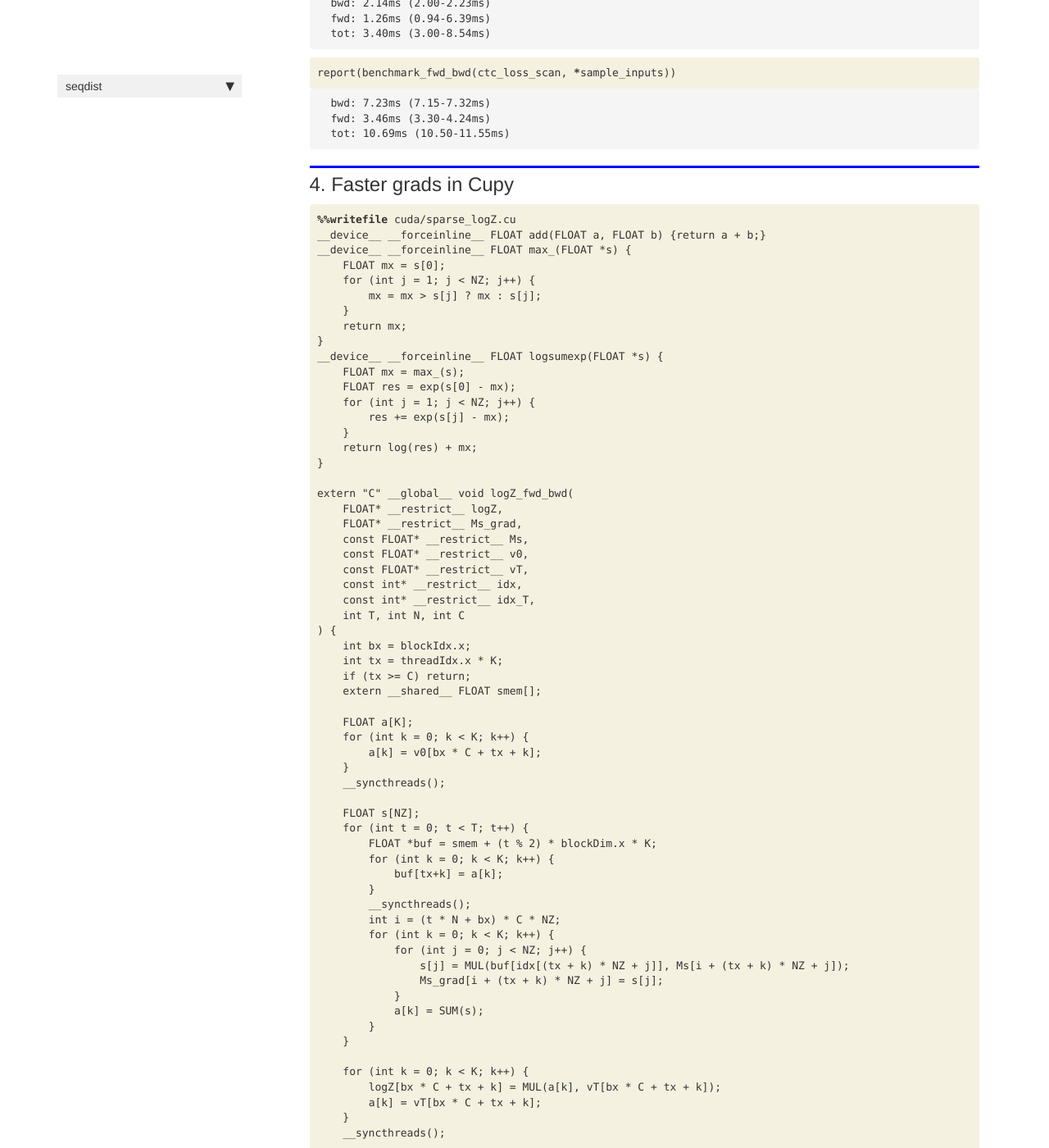
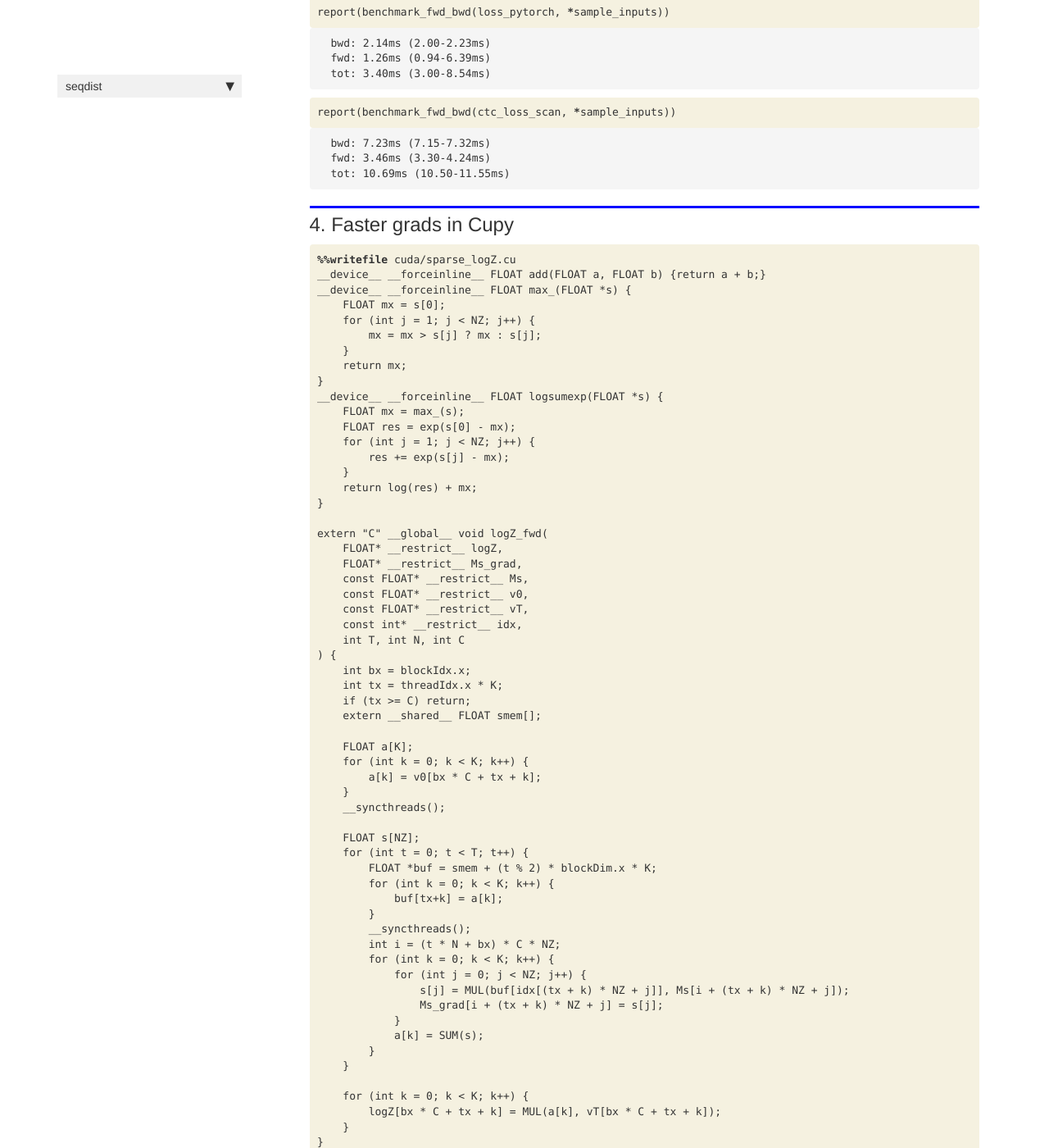
Before and after one commit to davidcpage/seqdist, a Jekyll site: the page built from docs/Sparse.html, in a window 1280 px wide and 1400 px high, scrolled down 2107 px. Shown: the whole window at 82% size. Built offline with Jekyll 4.4.1, drawn with Linux system fonts in a browser that asks for light colours; nearby versions of some CDN libraries; comment, search, counter and statistics services are not loaded; some of the changed text lies outside the part shown.

```diff
--- a/docs/CTC_loss.html
+++ b/docs/CTC_loss.html
@@ -538,7 +538,7 @@ tot: 1269.41ms (1253.75-1297.93ms)
 
 
 <div class="output_markdown rendered_html output_subarea ">
-<h4 id="fwd_bwd" class="doc_header"><code>fwd_bwd</code><a href="https://github.com/davidcpage/seqdist/tree/master/seqdist/ctc.py#L69" class="source_link" style="float:right">[source]</a></h4><blockquote><p><code>fwd_bwd</code>(<strong><code>state_scores</code></strong>, <strong><code>repeat_mask</code></strong>, <strong><code>final_states</code></strong>, <strong><code>input_lengths</code></strong>, <strong><code>fwd_bwd_impl</code></strong>, <strong><code>S</code></strong>:<a href="/seqdist/core.html#semiring"><code>semiring</code></a>=<em><code>semiring(zero=-1e+38, one=0.0, mul=&lt;built-in method add of type object at 0x7f9cb5183a80&gt;, sum=&lt;built-in method logsumexp of type object at 0x7f9cb5183a80&gt;, dsum=&lt;built-in method softmax of type object at 0x7f9cb5183a80&gt;)</code></em>)</p>
+<h4 id="fwd_bwd" class="doc_header"><code>fwd_bwd</code><a href="https://github.com/davidcpage/seqdist/tree/master/seqdist/ctc.py#L69" class="source_link" style="float:right">[source]</a></h4><blockquote><p><code>fwd_bwd</code>(<strong><code>state_scores</code></strong>, <strong><code>repeat_mask</code></strong>, <strong><code>final_states</code></strong>, <strong><code>input_lengths</code></strong>, <strong><code>fwd_bwd_impl</code></strong>, <strong><code>S</code></strong>:<a href="/seqdist/core.html#semiring"><code>semiring</code></a>=<em><code>semiring(zero=-1e+38, one=0.0, mul=&lt;built-in method add of type object at 0x7f9df442ba80&gt;, sum=&lt;built-in method logsumexp of type object at 0x7f9df442ba80&gt;, dsum=&lt;built-in method softmax of type object at 0x7f9df442ba80&gt;)</code></em>)</p>
 </blockquote>
 
 </div>
--- a/docs/CTC_loss_banded.html
+++ b/docs/CTC_loss_banded.html
@@ -385,7 +385,7 @@ bwd diff: 0.00e+00
 
 
 <div class="output_markdown rendered_html output_subarea ">
-<h4 id="fwd_bwd" class="doc_header"><code>fwd_bwd</code><a href="https://github.com/davidcpage/seqdist/tree/master/seqdist/ctc_banded.py#L69" class="source_link" style="float:right">[source]</a></h4><blockquote><p><code>fwd_bwd</code>(<strong><code>state_scores</code></strong>, <strong><code>repeat_mask</code></strong>, <strong><code>final_states</code></strong>, <strong><code>input_lengths</code></strong>, <strong><code>window_starts</code></strong>, <strong><code>fwd_bwd_impl</code></strong>, <strong><code>S</code></strong>:<a href="/seqdist/core.html#semiring"><code>semiring</code></a>=<em><code>semiring(zero=-1e+38, one=0.0, mul=&lt;built-in method add of type object at 0x7f28da085a80&gt;, sum=&lt;built-in method logsumexp of type object at 0x7f28da085a80&gt;, dsum=&lt;built-in method softmax of type object at 0x7f28da085a80&gt;)</code></em>)</p>
+<h4 id="fwd_bwd" class="doc_header"><code>fwd_bwd</code><a href="https://github.com/davidcpage/seqdist/tree/master/seqdist/ctc_banded.py#L69" class="source_link" style="float:right">[source]</a></h4><blockquote><p><code>fwd_bwd</code>(<strong><code>state_scores</code></strong>, <strong><code>repeat_mask</code></strong>, <strong><code>final_states</code></strong>, <strong><code>input_lengths</code></strong>, <strong><code>window_starts</code></strong>, <strong><code>fwd_bwd_impl</code></strong>, <strong><code>S</code></strong>:<a href="/seqdist/core.html#semiring"><code>semiring</code></a>=<em><code>semiring(zero=-1e+38, one=0.0, mul=&lt;built-in method add of type object at 0x7f7cf4db0a80&gt;, sum=&lt;built-in method logsumexp of type object at 0x7f7cf4db0a80&gt;, dsum=&lt;built-in method softmax of type object at 0x7f7cf4db0a80&gt;)</code></em>)</p>
 </blockquote>
 
 </div>
--- a/docs/CTC_loss_simple.html
+++ b/docs/CTC_loss_simple.html
@@ -145,7 +145,7 @@ nb_path: "notebooks/04_CTC_loss_simple.ipynb"
 
 
 <div class="output_markdown rendered_html output_subarea ">
-<h4 id="logZ_fwd" class="doc_header"><code>logZ_fwd</code><a href="__main__.py#L5" class="source_link" style="float:right">[source]</a></h4><blockquote><p><code>logZ_fwd</code>(<strong><code>stay_scores</code></strong>, <strong><code>move_scores</code></strong>, <strong><code>target_lengths</code></strong>, <strong><code>S</code></strong>=<em><code>semiring(zero=-1e+38, one=0.0, mul=&lt;built-in method add of type object at 0x7f374ebaaa80&gt;, sum=&lt;built-in method logsumexp of type object at 0x7f374ebaaa80&gt;, dsum=&lt;built-in method softmax of type object at 0x7f374ebaaa80&gt;)</code></em>)</p>
+<h4 id="logZ_fwd" class="doc_header"><code>logZ_fwd</code><a href="__main__.py#L5" class="source_link" style="float:right">[source]</a></h4><blockquote><p><code>logZ_fwd</code>(<strong><code>stay_scores</code></strong>, <strong><code>move_scores</code></strong>, <strong><code>target_lengths</code></strong>, <strong><code>S</code></strong>=<em><code>semiring(zero=-1e+38, one=0.0, mul=&lt;built-in method add of type object at 0x7f4714afca80&gt;, sum=&lt;built-in method logsumexp of type object at 0x7f4714afca80&gt;, dsum=&lt;built-in method softmax of type object at 0x7f4714afca80&gt;)</code></em>)</p>
 </blockquote>
 
 </div>
@@ -242,7 +242,7 @@ nb_path: "notebooks/04_CTC_loss_simple.ipynb"
 
 
 <div class="output_markdown rendered_html output_subarea ">
-<h4 id="dot" class="doc_header"><code>dot</code><a href="https://github.com/davidcpage/seqdist/tree/master/seqdist/ctc_simple.py#L63" class="source_link" style="float:right">[source]</a></h4><blockquote><p><code>dot</code>(<strong><code>x</code></strong>, <strong><code>y</code></strong>, <strong><code>S</code></strong>=<em><code>semiring(zero=-1e+38, one=0.0, mul=&lt;built-in method add of type object at 0x7f374ebaaa80&gt;, sum=&lt;built-in method logsumexp of type object at 0x7f374ebaaa80&gt;, dsum=&lt;built-in method softmax of type object at 0x7f374ebaaa80&gt;)</code></em>, <strong><code>dim</code></strong>=<em><code>-1</code></em>)</p>
+<h4 id="dot" class="doc_header"><code>dot</code><a href="https://github.com/davidcpage/seqdist/tree/master/seqdist/ctc_simple.py#L63" class="source_link" style="float:right">[source]</a></h4><blockquote><p><code>dot</code>(<strong><code>x</code></strong>, <strong><code>y</code></strong>, <strong><code>S</code></strong>=<em><code>semiring(zero=-1e+38, one=0.0, mul=&lt;built-in method add of type object at 0x7f4714afca80&gt;, sum=&lt;built-in method logsumexp of type object at 0x7f4714afca80&gt;, dsum=&lt;built-in method softmax of type object at 0x7f4714afca80&gt;)</code></em>, <strong><code>dim</code></strong>=<em><code>-1</code></em>)</p>
 </blockquote>
 
 </div>
--- a/docs/Normalisation.html
+++ b/docs/Normalisation.html
@@ -131,7 +131,7 @@ nb_path: "notebooks/05_Normalisation.ipynb"
 
 
 <div class="output_markdown rendered_html output_subarea ">
-<h4 id="ScriptFunction object at 0x7fa20c78ee60>" class="doc_header"><code>ScriptFunction object at 0x7fa20c78ee60></code><a href="" class="source_link" style="float:right">[source]</a></h4><blockquote><p><code>ScriptFunction object at 0x7fa20c78ee60></code>()</p>
+<h4 id="ScriptFunction object at 0x7f6b65078b48>" class="doc_header"><code>ScriptFunction object at 0x7f6b65078b48></code><a href="" class="source_link" style="float:right">[source]</a></h4><blockquote><p><code>ScriptFunction object at 0x7f6b65078b48></code>()</p>
 </blockquote>
 
 </div>
@@ -236,7 +236,7 @@ extern &quot;C&quot; __global__ void fwd(
 
 
 <div class="output_markdown rendered_html output_subarea ">
-<h4 id="fused_batch_Mv" class="doc_header"><code>fused_batch_Mv</code><a href="__main__.py#L12" class="source_link" style="float:right">[source]</a></h4><blockquote><p><code>fused_batch_Mv</code>(<strong><code>Ms</code></strong>, <strong><code>alpha_0</code></strong>, <strong><code>S</code></strong>:<a href="/seqdist/core.html#semiring"><code>semiring</code></a>=<em><code>semiring(zero=-1e+38, one=0.0, mul=&lt;built-in method add of type object at 0x7fa1bb85ba80&gt;, sum=&lt;built-in method logsumexp of type object at 0x7fa1bb85ba80&gt;, dsum=&lt;built-in method softmax of type object at 0x7fa1bb85ba80&gt;)</code></em>)</p>
+<h4 id="fused_batch_Mv" class="doc_header"><code>fused_batch_Mv</code><a href="__main__.py#L12" class="source_link" style="float:right">[source]</a></h4><blockquote><p><code>fused_batch_Mv</code>(<strong><code>Ms</code></strong>, <strong><code>alpha_0</code></strong>, <strong><code>S</code></strong>:<a href="/seqdist/core.html#semiring"><code>semiring</code></a>=<em><code>semiring(zero=-1e+38, one=0.0, mul=&lt;built-in method add of type object at 0x7f6b14147a80&gt;, sum=&lt;built-in method logsumexp of type object at 0x7f6b14147a80&gt;, dsum=&lt;built-in method softmax of type object at 0x7f6b14147a80&gt;)</code></em>)</p>
 </blockquote>
 
 </div>
@@ -368,7 +368,7 @@ extending torch.autograd.</p>
 
 
 <div class="output_markdown rendered_html output_subarea ">
-<h4 id="logz" class="doc_header"><code>logz</code><a href="__main__.py#L45" class="source_link" style="float:right">[source]</a></h4><blockquote><p><code>logz</code>(<strong><code>Ms</code></strong>, <strong><code>alpha_0</code></strong>, <strong><code>beta_T</code></strong>, <strong><code>S</code></strong>:<a href="/seqdist/core.html#semiring"><code>semiring</code></a>=<em><code>semiring(zero=-1e+38, one=0.0, mul=&lt;built-in method add of type object at 0x7fa1bb85ba80&gt;, sum=&lt;built-in method logsumexp of type object at 0x7fa1bb85ba80&gt;, dsum=&lt;built-in method softmax of type object at 0x7fa1bb85ba80&gt;)</code></em>)</p>
+<h4 id="logz" class="doc_header"><code>logz</code><a href="__main__.py#L45" class="source_link" style="float:right">[source]</a></h4><blockquote><p><code>logz</code>(<strong><code>Ms</code></strong>, <strong><code>alpha_0</code></strong>, <strong><code>beta_T</code></strong>, <strong><code>S</code></strong>:<a href="/seqdist/core.html#semiring"><code>semiring</code></a>=<em><code>semiring(zero=-1e+38, one=0.0, mul=&lt;built-in method add of type object at 0x7f6b14147a80&gt;, sum=&lt;built-in method logsumexp of type object at 0x7f6b14147a80&gt;, dsum=&lt;built-in method softmax of type object at 0x7f6b14147a80&gt;)</code></em>)</p>
 </blockquote>
 
 </div>
--- a/docs/Sparse.html
+++ b/docs/Sparse.html
@@ -67,7 +67,7 @@ nb_path: "notebooks/06_Sparse.ipynb"
 
 
 <div class="output_markdown rendered_html output_subarea ">
-<h4 id="Mv_scan_py" class="doc_header"><code>Mv_scan_py</code><a href="https://github.com/davidcpage/seqdist/tree/master/seqdist/sparse.py#L19" class="source_link" style="float:right">[source]</a></h4><blockquote><p><code>Mv_scan_py</code>(<strong><code>Ms</code></strong>, <strong><code>idx</code></strong>, <strong><code>v0</code></strong>, <strong><code>S</code></strong>:<a href="/seqdist/core.html#semiring"><code>semiring</code></a>=<em><code>semiring(zero=-1e+38, one=0.0, mul=&lt;built-in method add of type object at 0x7f3eb83e4a80&gt;, sum=&lt;built-in method logsumexp of type object at 0x7f3eb83e4a80&gt;, dsum=&lt;built-in method softmax of type object at 0x7f3eb83e4a80&gt;)</code></em>)</p>
+<h4 id="Mv_scan_py" class="doc_header"><code>Mv_scan_py</code><a href="https://github.com/davidcpage/seqdist/tree/master/seqdist/sparse.py#L19" class="source_link" style="float:right">[source]</a></h4><blockquote><p><code>Mv_scan_py</code>(<strong><code>Ms</code></strong>, <strong><code>idx</code></strong>, <strong><code>v0</code></strong>, <strong><code>S</code></strong>:<a href="/seqdist/core.html#semiring"><code>semiring</code></a>=<em><code>semiring(zero=-1e+38, one=0.0, mul=&lt;built-in method add of type object at 0x7f423b36ea80&gt;, sum=&lt;built-in method logsumexp of type object at 0x7f423b36ea80&gt;, dsum=&lt;built-in method softmax of type object at 0x7f423b36ea80&gt;)</code></em>)</p>
 </blockquote>
 
 </div>
@@ -405,14 +405,13 @@ __device__ __forceinline__ FLOAT logsumexp(FLOAT *s) {
     return log(res) + mx;
 }
 
-extern &quot;C&quot; __global__ void logZ_fwd_bwd(
+extern &quot;C&quot; __global__ void logZ_fwd(
     FLOAT* __restrict__ logZ,
     FLOAT* __restrict__ Ms_grad,
     const FLOAT* __restrict__ Ms,
     const FLOAT* __restrict__ v0,
     const FLOAT* __restrict__ vT,
     const int* __restrict__ idx,
-    const int* __restrict__ idx_T,
     int T, int N, int C
 ) {
     int bx = blockIdx.x;
@@ -445,24 +444,43 @@ extern &quot;C&quot; __global__ void logZ_fwd_bwd(
 
     for (int k = 0; k &lt; K; k++) {
         logZ[bx * C + tx + k] = MUL(a[k], vT[bx * C + tx + k]);
+    }
+}
+
+extern &quot;C&quot; __global__ void logZ_bwd(
+    FLOAT* __restrict__ betas,
+    const FLOAT* __restrict__ Ms,
+    const FLOAT* __restrict__ vT,
+    const int* __restrict__ idx_T,
+    int T, int N, int C
+) {
+    int bx = blockIdx.x;
+    int tx = threadIdx.x * K;
+    if (tx &gt;= C) return;
+    extern __shared__ FLOAT smem[];
+
+    FLOAT a[K];
+    for (int k = 0; k &lt; K; k++) {
         a[k] = vT[bx * C + tx + k];
+        betas[(T * N + bx) * C + tx + k] = a[k];
     }
     __syncthreads();
 
+    FLOAT s[NZ];
     for (int t = T - 1; t &gt;= 0; t--) {
         FLOAT *buf = smem + (t % 2) * blockDim.x * K;
         for (int k = 0; k &lt; K; k++) {
             buf[tx+k] = a[k];
         }
         __syncthreads();
-        int i = (t * N + bx) * C * NZ;
+        int i = (t * N + bx) * C;
         for (int k = 0; k &lt; K; k++) {
             for (int j = 0; j &lt; NZ; j++) {
                 int ix = idx_T[(tx + k) * NZ + j];
-                Ms_grad[i + (tx + k) * NZ + j] = MUL(Ms_grad[i + (tx + k) * NZ + j], a[k]);
-                s[j] = MUL(buf[ix / NZ], Ms[i + ix]);
+                s[j] = MUL(buf[ix / NZ], Ms[i * NZ + ix]);
             }
             a[k] = SUM(s);
+            betas[i + tx + k] = a[k];
         }
     }
 }
@@ -493,7 +511,7 @@ extern &quot;C&quot; __global__ void logZ_fwd_bwd(
 
 
 <div class="output_markdown rendered_html output_subarea ">
-<h4 id="cupy_func" class="doc_header"><code>cupy_func</code><a href="https://github.com/davidcpage/seqdist/tree/master/seqdist/sparse.py#L105" class="source_link" style="float:right">[source]</a></h4><blockquote><p><code>cupy_func</code>(<strong><code>dtype</code></strong>, <strong><code>S</code></strong>, <strong><code>NZ</code></strong>, <strong><code>K</code></strong>)</p>
+<h4 id="cupy_func" class="doc_header"><code>cupy_func</code><a href="https://github.com/davidcpage/seqdist/tree/master/seqdist/sparse.py#L105" class="source_link" style="float:right">[source]</a></h4><blockquote><p><code>cupy_func</code>(<strong><code>func_name</code></strong>, <strong><code>dtype</code></strong>, <strong><code>S</code></strong>, <strong><code>NZ</code></strong>, <strong><code>K</code></strong>)</p>
 </blockquote>
 
 </div>
@@ -517,7 +535,55 @@ extern &quot;C&quot; __global__ void logZ_fwd_bwd(
 
 
 <div class="output_markdown rendered_html output_subarea ">
-<h4 id="logZ" class="doc_header"><code>logZ</code><a href="https://github.com/davidcpage/seqdist/tree/master/seqdist/sparse.py#L144" class="source_link" style="float:right">[source]</a></h4><blockquote><p><code>logZ</code>(<strong><code>Ms</code></strong>, <strong><code>idx</code></strong>, <strong><code>v0</code></strong>, <strong><code>vT</code></strong>, <strong><code>S</code></strong>:<a href="/seqdist/core.html#semiring"><code>semiring</code></a>=<em><code>semiring(zero=-1e+38, one=0.0, mul=&lt;built-in method add of type object at 0x7f3eb83e4a80&gt;, sum=&lt;built-in method logsumexp of type object at 0x7f3eb83e4a80&gt;, dsum=&lt;built-in method softmax of type object at 0x7f3eb83e4a80&gt;)</code></em>, <strong><code>K</code></strong>=<em><code>1</code></em>)</p>
+<h4 id="logZ_fwd_cupy" class="doc_header"><code>logZ_fwd_cupy</code><a href="https://github.com/davidcpage/seqdist/tree/master/seqdist/sparse.py#L115" class="source_link" style="float:right">[source]</a></h4><blockquote><p><code>logZ_fwd_cupy</code>(<strong><code>Ms</code></strong>, <strong><code>idx</code></strong>, <strong><code>v0</code></strong>, <strong><code>vT</code></strong>, <strong><code>S</code></strong>:<a href="/seqdist/core.html#semiring"><code>semiring</code></a>=<em><code>semiring(zero=-1e+38, one=0.0, mul=&lt;built-in method add of type object at 0x7f423b36ea80&gt;, sum=&lt;built-in method logsumexp of type object at 0x7f423b36ea80&gt;, dsum=&lt;built-in method softmax of type object at 0x7f423b36ea80&gt;)</code></em>, <strong><code>K</code></strong>=<em><code>4</code></em>)</p>
+</blockquote>
+
+</div>
+
+</div>
+
+</div>
+</div>
+
+</div>
+    {% endraw %}
+
+    {% raw %}
+
+<div class="cell border-box-sizing code_cell rendered">
+
+<div class="output_wrapper">
+<div class="output">
+
+<div class="output_area">
+
+
+<div class="output_markdown rendered_html output_subarea ">
+<h4 id="logZ_bwd_cupy" class="doc_header"><code>logZ_bwd_cupy</code><a href="https://github.com/davidcpage/seqdist/tree/master/seqdist/sparse.py#L128" class="source_link" style="float:right">[source]</a></h4><blockquote><p><code>logZ_bwd_cupy</code>(<strong><code>Ms</code></strong>, <strong><code>idx</code></strong>, <strong><code>vT</code></strong>, <strong><code>S</code></strong>:<a href="/seqdist/core.html#semiring"><code>semiring</code></a>=<em><code>semiring(zero=-1e+38, one=0.0, mul=&lt;built-in method add of type object at 0x7f423b36ea80&gt;, sum=&lt;built-in method logsumexp of type object at 0x7f423b36ea80&gt;, dsum=&lt;built-in method softmax of type object at 0x7f423b36ea80&gt;)</code></em>, <strong><code>K</code></strong>=<em><code>4</code></em>)</p>
+</blockquote>
+
+</div>
+
+</div>
+
+</div>
+</div>
+
+</div>
+    {% endraw %}
+
+    {% raw %}
+
+<div class="cell border-box-sizing code_cell rendered">
+
+<div class="output_wrapper">
+<div class="output">
+
+<div class="output_area">
+
+
+<div class="output_markdown rendered_html output_subarea ">
+<h4 id="logZ" class="doc_header"><code>logZ</code><a href="https://github.com/davidcpage/seqdist/tree/master/seqdist/sparse.py#L158" class="source_link" style="float:right">[source]</a></h4><blockquote><p><code>logZ</code>(<strong><code>Ms</code></strong>, <strong><code>idx</code></strong>, <strong><code>v0</code></strong>, <strong><code>vT</code></strong>, <strong><code>S</code></strong>:<a href="/seqdist/core.html#semiring"><code>semiring</code></a>=<em><code>semiring(zero=-1e+38, one=0.0, mul=&lt;built-in method add of type object at 0x7f423b36ea80&gt;, sum=&lt;built-in method logsumexp of type object at 0x7f423b36ea80&gt;, dsum=&lt;built-in method softmax of type object at 0x7f423b36ea80&gt;)</code></em>, <strong><code>K</code></strong>=<em><code>1</code></em>)</p>
 </blockquote>
 
 </div>
--- a/seqdist/_nbdev.py
+++ b/seqdist/_nbdev.py
@@ -51,6 +51,8 @@ index = {"max_grad": "00_core.ipynb",
          "logZ_scan": "06_Sparse.ipynb",
          "ctc_loss_scan": "06_Sparse.ipynb",
          "cupy_func": "06_Sparse.ipynb",
+         "logZ_fwd_cupy": "06_Sparse.ipynb",
+         "logZ_bwd_cupy": "06_Sparse.ipynb",
          "logZ": "06_Sparse.ipynb",
          "ctc_loss": "06_Sparse.ipynb"}
 
```
Also changed, not shown: seqdist/sparse.py (+28 -14 lines), 2 other files.
